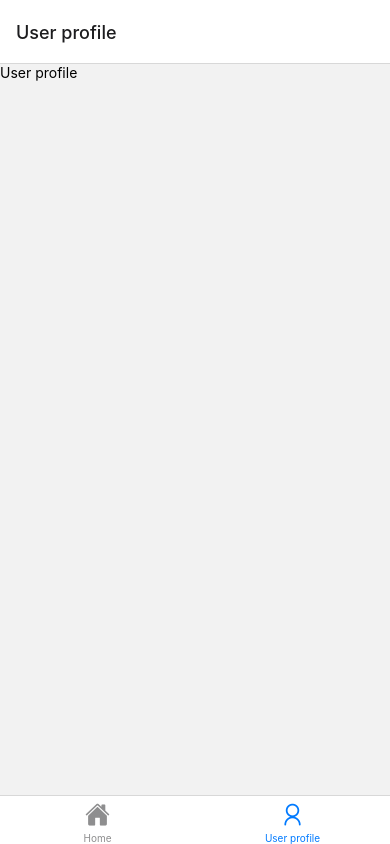
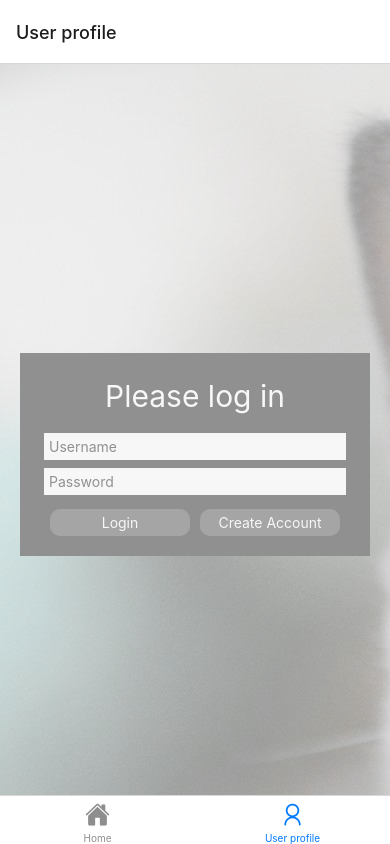
Before and after one commit to Moriawe/CatBreeds, a React Native app: screen /user-profile in a window 390 px wide. Built offline with nearby package versions, Linux system fonts and the light colour scheme.

Commit message:
add user profile page

```diff
--- a/App.js
+++ b/App.js
@@ -1,7 +1,7 @@
-import { NavigationContainer, StackActions } from "@react-navigation/native"
+import { NavigationContainer } from "@react-navigation/native"
 import { createNativeStackNavigator } from "@react-navigation/native-stack"
 import { createBottomTabNavigator } from "@react-navigation/bottom-tabs"
-import { Fragment } from "react"
+import { Fragment, useContext } from "react"
 
 import { Ionicons, AntDesign } from "@expo/vector-icons"
 
@@ -12,7 +12,7 @@ import CategoryThreeScreen from "./src/screens/CategoryThreeScreen"
 import CategoryFourScreen from "./src/screens/CategoryFourScreen"
 import CatBreedInfoScreen from "./src/screens/CatBreedInfoScreen"
 import UserScreen from "./src/screens/UserScreen"
-import UserContextProvider from "./data/userContext"
+import UserContextProvider, { UserContext } from "./data/UserContext"
 
 const Stack = createNativeStackNavigator()
 const Tab = createBottomTabNavigator()
@@ -49,10 +49,11 @@ const TabNavigator = () => {
 }
 
 export default function App() {
-  const screen = <MainScreen />
+  const user = useContext(UserContext)
 
   return (
     <Fragment>
+      <UserContextProvider>
         <NavigationContainer>
           <Stack.Navigator>
             <Stack.Screen
@@ -63,7 +64,7 @@ export default function App() {
             <Stack.Screen
               name="home"
               component={MainScreen}
-            options={{ title: "Home" }}
+              options={{ title: "Home" + user.user }}
             />
             <Stack.Screen
               name="kat1"
@@ -92,6 +93,7 @@ export default function App() {
             />
           </Stack.Navigator>
         </NavigationContainer>
+      </UserContextProvider>
     </Fragment>
   )
 }
--- a/data/UserContext.js
+++ b/data/UserContext.js
@@ -1,32 +1,37 @@
 import { createContext, useState } from "react"
 
-const UserContext = createContext({
-  user: "Josh",
+export const UserContext = createContext({
   isLoggedIn: false,
-  cats: [],
-  addCat: (name) => {},
-  removeCat: (name) => {},
+  user: "",
+  changeUser: () => {},
+  loggIn: () => {},
+  loggOut: () => {},
 })
 
 const UserContextProvider = ({ children }) => {
-  const [user, setUser] = useState("Josh")
-  const [isLoggedIn, setLoggedIn] = useState("false")
-  const [cats, setCats] = useState([])
+  const [isLoggedIn, setLoggedIn] = useState(false)
+  const [user, setUser] = useState("")
 
-  function addCat(name) {
-    setCats((currentItems) => [...currentItems, name])
+  function changeUser(userName) {
+    setUser = userName
   }
 
-  function removeCat(name) {
-    setCats((currentItems) => currentItems.filter((item) => item !== name))
+  function loggIn(user) {
+    setLoggedIn(true)
+    setUser(user)
+  }
+
+  function loggOut() {
+    setLoggedIn(false)
+    setUser("")
   }
 
   const config = {
+    isLoggedIn: isLoggedIn,
+    loggIn: loggIn,
+    loggOut: loggOut,
     user: user,
-    isLoggedIn: isLoggedIn,
-    cats: cats,
-    add: addCat,
-    remove: removeCat,
+    changeUser: changeUser,
   }
 
   return <UserContext.Provider value={config}>{children}</UserContext.Provider>
--- a/src/screens/MainScreen.js
+++ b/src/screens/MainScreen.js
@@ -1,5 +1,5 @@
 import { View, Text, StyleSheet } from "react-native"
-import GreyButton from "../components/GreyButton"
+import GreyButton from "../components/ui/GreyButton"
 import BackgroundScreen from "../components/BackgroundScreen"
 
 const MainScreen = ({ navigation }) => {
@@ -10,7 +10,6 @@ const MainScreen = ({ navigation }) => {
 
   return (
     <BackgroundScreen>
-      <View>
       <Text style={styles.title}>The world's catbreeds</Text>
       <View style={styles.buttonContainer}>
         <GreyButton onPressed={() => onButtonPressed("kat1")}>
@@ -28,7 +27,6 @@ const MainScreen = ({ navigation }) => {
           Kategori 4
         </GreyButton>
       </View>
-      </View>
     </BackgroundScreen>
   )
 }
@@ -36,11 +34,6 @@ const MainScreen = ({ navigation }) => {
 export default MainScreen
 
 const styles = StyleSheet.create({
-  screen: {
-    flex: 1,
-    justifyContent: "center",
-    alignItems: "center",
-  },
   title: {
     color: "white",
     fontSize: 42,
--- a/src/screens/UserScreen.js
+++ b/src/screens/UserScreen.js
@@ -1,17 +1,95 @@
-import { Text, View } from "react-native"
-// import { UserContext } from "../../data/UserContext"
-// import { useContext } from "react"
+import { Text, View, StyleSheet, TextInput, Button } from "react-native"
+import { UserContext } from "../../data/UserContext"
+import { useContext, useEffect, useState } from "react"
+import GreyButton from "../components/ui/GreyButton"
+import BackgroundScreen from "../components/BackgroundScreen"
 
 const UserScreen = () => {
-  // const context = useContext(UserContext)
+  const user = useContext(UserContext)
+  //console.log(user)
 
-  // console.log(context.items)
+  const [userName, setUserName] = useState("")
+  const [password, setPassword] = useState("")
+
+  function onLogin() {
+    //console.log("You are logging in")
+    if (userName.trim().length === 0 || password.trim().length === 0) {
+      Alert.alert("Loggin Error", "Please fill in your username and password", [
+        { text: "OK", style: "default", onPress: onReset },
+      ])
+      return
+    }
+    user.loggIn(userName)
+  }
+
+  function onReset() {
+    setUserName("")
+    setPassword("")
+  }
+
+  function onCreateAccount() {
+    console.log("You are creating a new account")
+  }
+
+  useEffect(() => {
+    console.log(user.userName)
+  }, [])
 
   return (
-    <View>
-      <Text>User profile</Text>
-    </View>
+    <BackgroundScreen>
+      {user.isLoggedIn ? (
+        <Text style={styles.loginText}>{"Välkommen " + user.user} </Text>
+      ) : (
+        <View style={styles.inputContainer}>
+          <Text style={styles.loginText}>Please log in</Text>
+          <TextInput
+            style={styles.input}
+            onChangeText={setUserName}
+            placeholder="Username"
+            value={userName}
+          />
+          <TextInput
+            style={styles.input}
+            onChangeText={setPassword}
+            placeholder="Password"
+            secureTextEntry={true}
+            value={password}
+          />
+          <View style={styles.buttonContainer}>
+            <GreyButton onPressed={onLogin}>Login</GreyButton>
+            <GreyButton onPressed={onCreateAccount}>Create Account</GreyButton>
+          </View>
+        </View>
+      )}
+    </BackgroundScreen>
   )
 }
 
 export default UserScreen
+
+const styles = StyleSheet.create({
+  inputContainer: {
+    backgroundColor: "#000000",
+    marginTop: 50,
+    marginHorizontal: 20,
+    paddingVertical: 10,
+    paddingHorizontal: 20,
+  },
+  buttonContainer: {
+    flexDirection: "row",
+    margin: 5,
+  },
+  loginText: {
+    padding: 15,
+    color: "white",
+    textAlign: "center",
+    fontSize: 30,
+  },
+  input: {
+    backgroundColor: "white",
+    padding: 5,
+    borderColor: "black",
+    borderWidth: 2,
+    margin: 2,
+  },
+})
```
Also changed, not shown: src/components/ui/GreyButton.js (renamed from src/components/GreyButton.js). Lines whose indentation alone changed are shown as unchanged.
